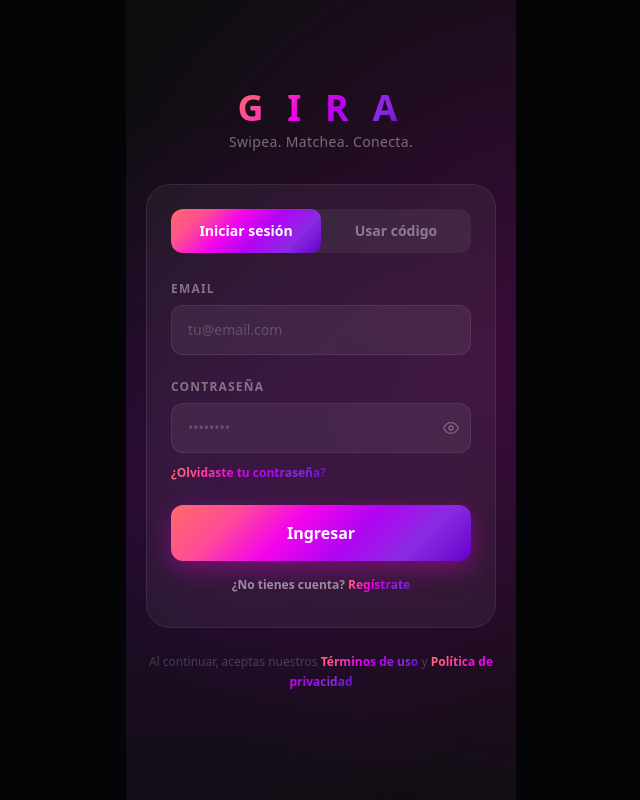
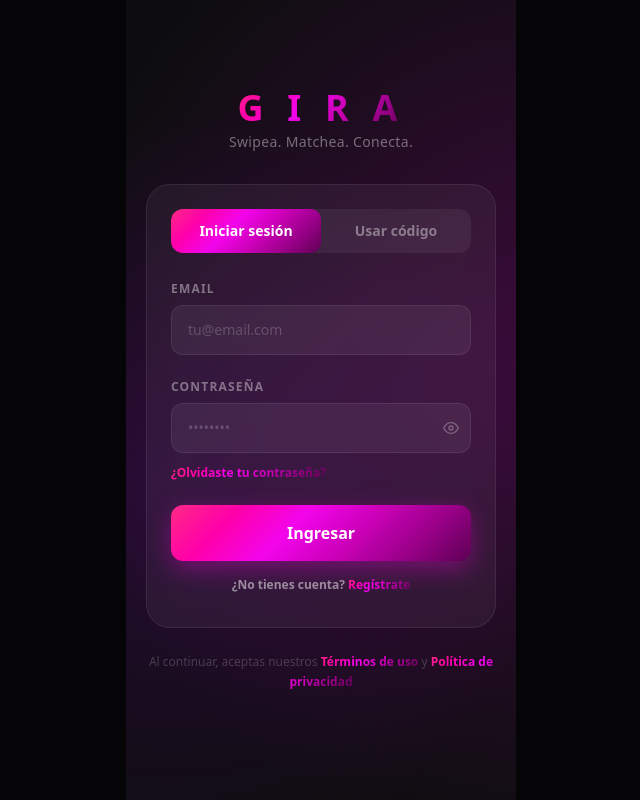
Before and after one commit to BreadTheGood/Tinder-style-Dating-App, a React (Vite) app: page / in a window 1280 px wide. Shown: the whole page, without its empty margins (319-959 px from the left). Built offline with nearby package versions, Linux system fonts and the light colour scheme; no server answers; a web font is replaced by a local one.

Commit message:
Update gradient to strictly fuchsia palette as requested

```diff
--- a/src/index.css
+++ b/src/index.css
@@ -87,11 +87,11 @@ input:autofill {
 }
 
 .gradient-brand {
-  background: linear-gradient(135deg, #ff6b6b 0%, #ff4d94 20%, #f304eb 40%, #b004f3 60%, #8a2be2 80%, #6600cc 100%);
+  background: linear-gradient(135deg, #ff2a85 0%, #ff00aa 20%, #f304eb 40%, #cc00b8 60%, #990088 80%, #5e0053 100%);
 }
 
 .gradient-brand-text {
-  background: linear-gradient(135deg, #ff6b6b 0%, #ff4d94 20%, #f304eb 40%, #b004f3 60%, #8a2be2 80%, #6600cc 100%);
+  background: linear-gradient(135deg, #ff2a85 0%, #ff00aa 20%, #f304eb 40%, #cc00b8 60%, #990088 80%, #5e0053 100%);
   -webkit-background-clip: text;
   -webkit-text-fill-color: transparent;
   background-clip: text;
--- a/src/screens/ProfileScreen.tsx
+++ b/src/screens/ProfileScreen.tsx
@@ -99,7 +99,7 @@ export function ProfileScreen({ user, onEdit }: { user: UserProfile; onEdit: ()
         <p className="text-xs font-semibold text-white/40 uppercase tracking-widest mb-3">Intereses</p>
         <div className="flex flex-wrap gap-2">
           {(me.tags || []).map((t) => (
-            <span key={t} className="px-3 py-1.5 rounded-full text-xs font-semibold" style={{ background: 'rgba(255,77,148,0.15)', color: '#ff4d94', border: '1px solid rgba(255,77,148,0.2)' }}>
+            <span key={t} className="px-3 py-1.5 rounded-full text-xs font-semibold" style={{ background: 'rgba(243,4,235,0.15)', color: '#f304eb', border: '1px solid rgba(243,4,235,0.2)' }}>
               {t}
             </span>
           ))}
@@ -113,7 +113,7 @@ export function ProfileScreen({ user, onEdit }: { user: UserProfile; onEdit: ()
           {pastEvents.length > 0 && (
              <button
                onClick={() => setShowHistory(!showHistory)}
-               className="text-xs font-semibold text-[#ff4d94] hover:underline"
+               className="text-xs font-semibold text-[#f304eb] hover:underline"
              >
                 {showHistory ? 'Ocultar historial' : `Historial (${pastEvents.length})`}
              </button>
@@ -150,7 +150,7 @@ export function ProfileScreen({ user, onEdit }: { user: UserProfile; onEdit: ()
             value={ticketCode}
             onChange={e => setTicketCode(e.target.value)}
             placeholder="Ingresar código de ticket..."
-            className="flex-1 bg-white/5 border border-white/10 rounded-xl px-4 py-3 text-white text-sm focus:outline-none focus:border-[#ff4d94] uppercase placeholder:normal-case placeholder:text-white/30 transition-colors"
+            className="flex-1 bg-white/5 border border-white/10 rounded-xl px-4 py-3 text-white text-sm focus:outline-none focus:border-[#f304eb] uppercase placeholder:normal-case placeholder:text-white/30 transition-colors"
           />
           <button
             onClick={handleJoin}
```
